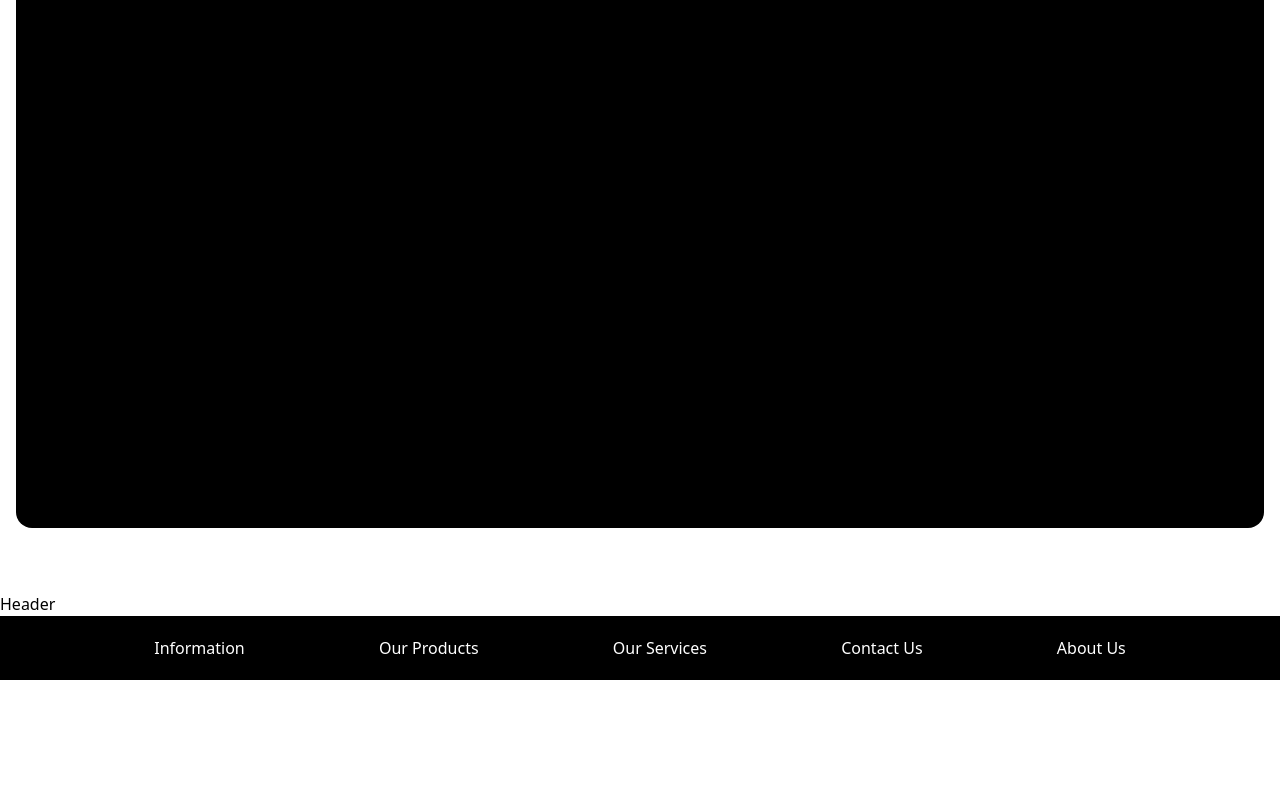
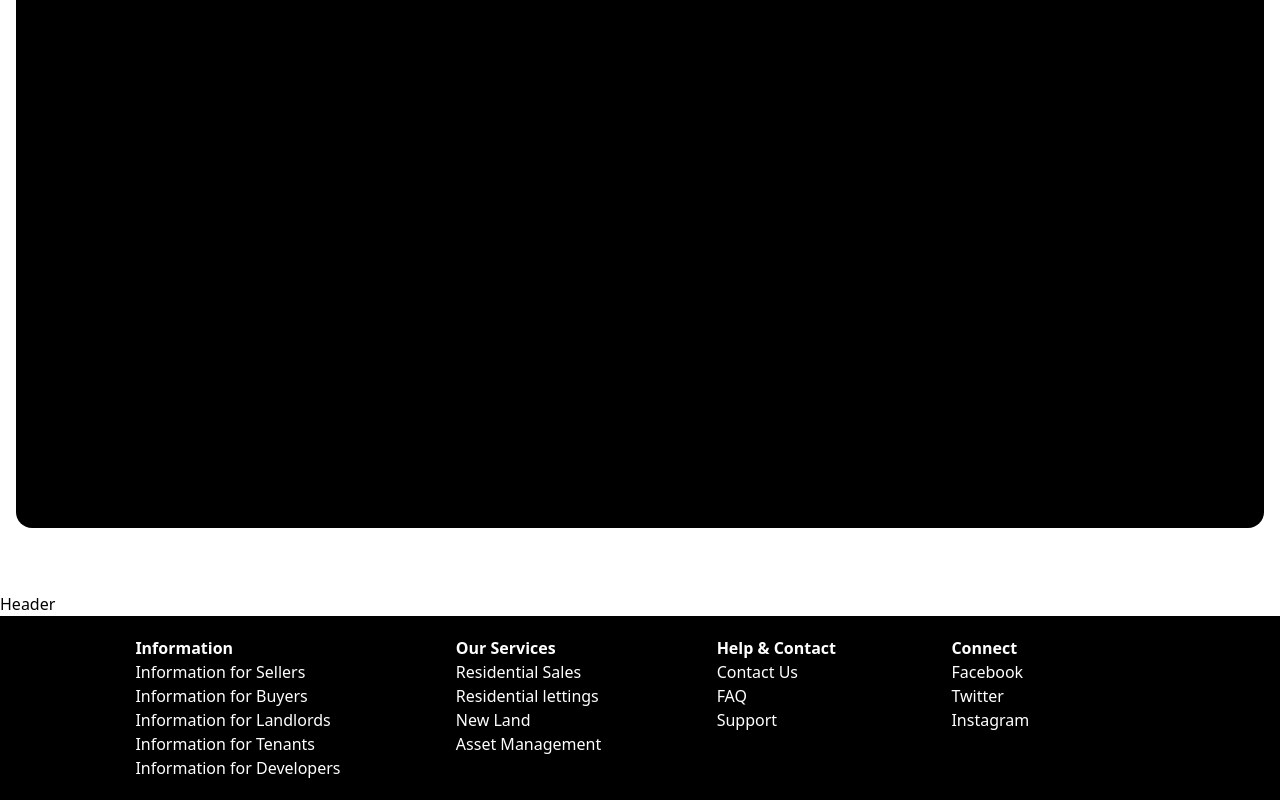
Before and after one commit to Akwei001/propertywebv1, a Next.js app: page / in a window 1280 px wide. Shown: the part 276-1076 px from the top of the page. Before the commit the page ends 956 px from the top, so only its background shows below. Built offline with nearby package versions, Linux system fonts and the light colour scheme.

Commit message:
footer text added

```diff
--- a/src/components/Footer.tsx
+++ b/src/components/Footer.tsx
@@ -2,14 +2,37 @@ import React from 'react';
 
 const Footer = () => {
   return (
-    <div className='flex flex-wrap p-5 text-white bg-black justify-evenly'>
-      <h2>Information</h2>
-      <h2>Our Products</h2>
+    <footer className='flex flex-wrap p-5 text-white bg-black justify-evenly'>
+      <ul>
+        <h2 className='font-bold'>Information</h2>
+        <li>Information for Sellers</li>
+        <li>Information for Buyers</li>
+        <li>Information for Landlords</li>
+        <li>Information for Tenants</li>
+        <li>Information for Developers</li>
+      </ul>
+      <ul>
+        <h2 className='font-bold'>Our Services</h2>
+        <li>Residential Sales</li>
+        <li>Residential lettings</li>
+        <li>New Land</li>
+        <li>Asset Management</li>
+      </ul>
+      <ul>
+        <h2 className='font-bold'>Help & Contact</h2>
+        <li>Contact Us</li>
+        <li>FAQ</li>
+        <li>Support</li>
+      </ul>
+      <ul>
+        <h2 className='font-bold'>Connect</h2>
+        <li>Facebook</li>
+        <li>Twitter</li>
+        <li>Instagram</li>
+      </ul>
 
-      <h2>Our Services</h2>
-      <h2>Contact Us</h2>
-      <h2>About Us</h2>
-    </div>
+      <h2></h2>
+    </footer>
   );
 };
 
```
